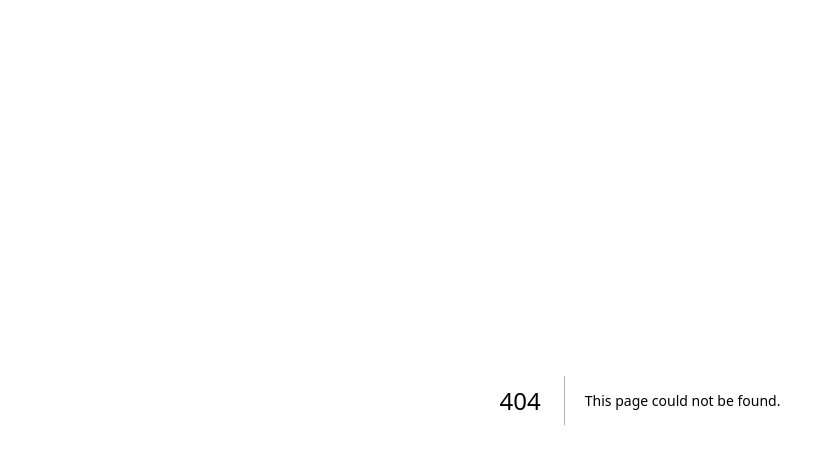
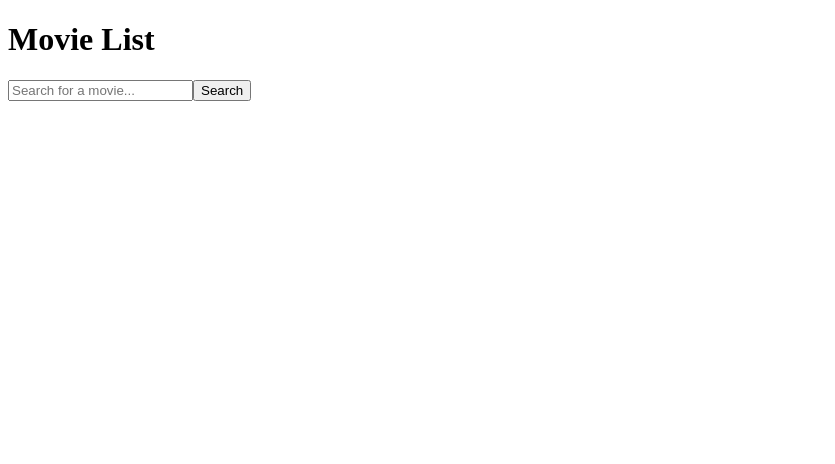
Before and after one commit to RW2023/next-movies, a Next.js app: page /movies/page in a window 1280 px wide. Before the commit this address had no page. Shown: the top 464 px of the page, without its empty margins (0-835 px from the left). Built offline with nearby package versions, Linux system fonts and the light colour scheme.

Commit message:
create movies page

```diff
--- /dev/null
+++ b/src/pages/movies/page.tsx
@@ -0,0 +1,50 @@
+/* eslint-disable @next/next/no-img-element */
+// src/pages/movies.tsx
+import React, { useState } from 'react';
+import Link from 'next/link';
+import SearchBar from '@/components/SearchBar'; // Import your SearchBar component
+
+interface MovieItem {
+  Title: string;
+  Year: string;
+  imdbID: string;
+  Type: string;
+  Poster: string;
+}
+
+const MoviesPage: React.FC = () => {
+  const [movies, setMovies] = useState<MovieItem[]>([]);
+
+  const handleSearch = async (query: string) => {
+    const response = await fetch(
+      `http://localhost:3000/api/movies?s=${encodeURIComponent(query)}`,
+    );
+    const data = await response.json();
+    setMovies(data.Search);
+  };
+
+  return (
+    <div>
+      <h1>Movie List</h1>
+      <SearchBar onSearch={handleSearch} /> {/* Use your SearchBar component */}
+      <ul>
+        {movies.map((movie) => (
+          <li key={movie.imdbID}>
+            <Link href={`/movies/${movie.imdbID}`}>
+              <a>
+                <img
+                  src={movie.Poster}
+                  alt={`${movie.Title} Poster`}
+                  width={100}
+                />
+                {movie.Title} ({movie.Year})
+              </a>
+            </Link>
+          </li>
+        ))}
+      </ul>
+    </div>
+  );
+};
+
+export default MoviesPage;
```
